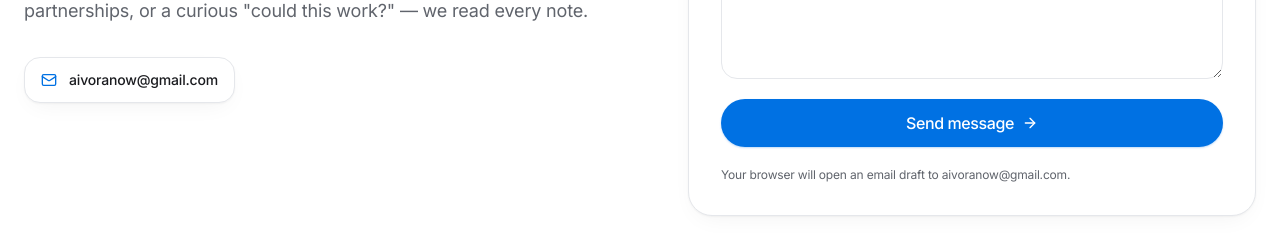
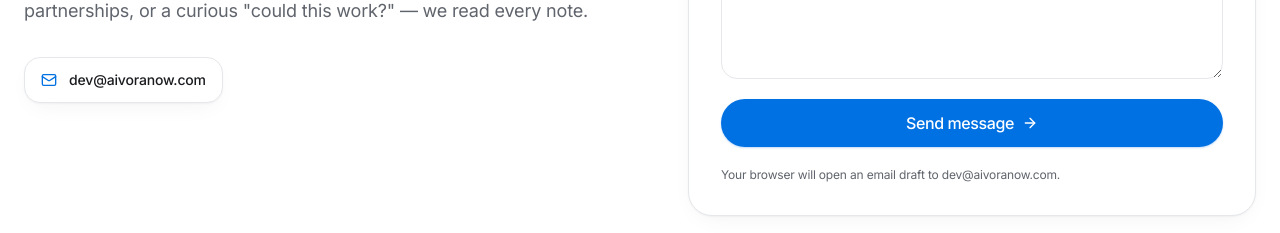
Before and after one commit to NanZhang10/aivoranow-website, a React (Vite) app: page / in a window 1280 px wide. Shown: the part 3966-4199 px from the top of the page. Built offline with nearby package versions, Linux system fonts and the light colour scheme.

Commit message:
Update contact email to dev@aivoranow.com

```diff
--- a/src/components/Contact.tsx
+++ b/src/components/Contact.tsx
@@ -5,7 +5,7 @@ import { Button } from "@/components/ui/button";
 import { Input } from "@/components/ui/input";
 import { Textarea } from "@/components/ui/textarea";
 
-const EMAIL = "aivoranow@gmail.com";
+const EMAIL = "dev@aivoranow.com";
 
 export function Contact() {
   const [name, setName] = useState("");
--- a/src/components/Footer.tsx
+++ b/src/components/Footer.tsx
@@ -24,7 +24,7 @@ export function Footer() {
             About
           </a>
           <a
-            href="mailto:aivoranow@gmail.com"
+            href="mailto:dev@aivoranow.com"
             className="hover:text-foreground transition-colors"
           >
             Contact
```
Also changed, not shown: 1 other file (tests, documents, lock files or other folders).
